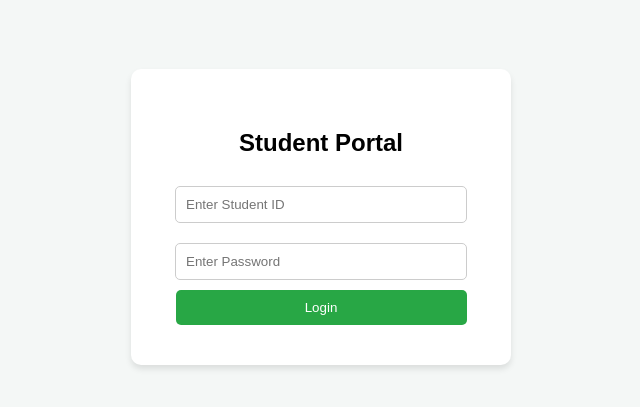
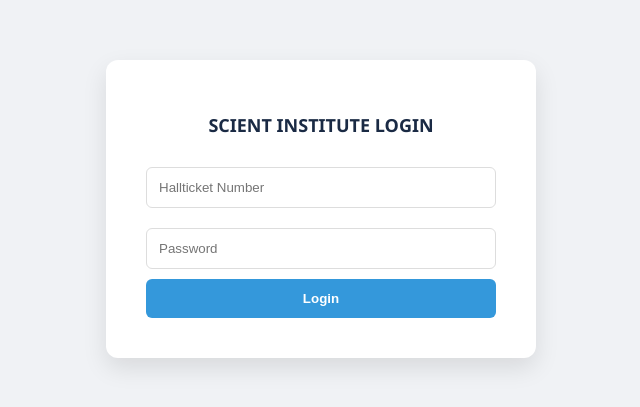
Before and after one commit to siddhurepakula3-gif/student-feedback-portal, a website: page index.html in a window 1280 px wide. Shown: the part 191-598 px from the top of the page, without its empty margins (319-959 px from the left). Drawn offline with Linux system fonts and the light colour scheme.

Commit message:
Update index.html

```diff
--- a/index.html
+++ b/index.html
@@ -1,21 +1,22 @@
 <!DOCTYPE html>
 <html>
 <head>
-    <title>Student Login</title>
+    <title>Scient Institute - Student Login</title>
     <style>
-        /* This part makes the page look pretty */
-        body { font-family: sans-serif; display: flex; justify-content: center; align-items: center; height: 100vh; background-color: #f4f7f6; }
-        .login-box { background: white; padding: 40px; border-radius: 10px; box-shadow: 0 4px 6px rgba(0,0,0,0.1); width: 300px; text-align: center; }
-        input { width: 90%; padding: 10px; margin: 10px 0; border: 1px solid #ccc; border-radius: 5px; }
-        button { width: 97%; padding: 10px; background-color: #28a745; color: white; border: none; border-radius: 5px; cursor: pointer; }
+        body { font-family: 'Segoe UI', sans-serif; background: #f0f2f5; display: flex; justify-content: center; align-items: center; height: 100vh; margin: 0; }
+        .login-card { background: white; padding: 40px; border-radius: 12px; box-shadow: 0 10px 25px rgba(0,0,0,0.1); width: 350px; text-align: center; }
+        h1 { color: #1a2a44; font-size: 18px; margin-bottom: 20px; }
+        input { width: 100%; padding: 12px; margin: 10px 0; border: 1px solid #ddd; border-radius: 6px; box-sizing: border-box; }
+        button { width: 100%; padding: 12px; background: #3498db; color: white; border: none; border-radius: 6px; cursor: pointer; font-weight: bold; }
+        button:hover { background: #2980b9; }
     </style>
 </head>
 <body>
-    <div class="login-box">
-        <h2>Student Portal</h2>
+    <div class="login-card">
+        <h1>SCIENT INSTITUTE LOGIN</h1>
         <form action="/login" method="POST">
-            <input type="text" name="username" placeholder="Enter Student ID" required>
-            <input type="password" name="password" placeholder="Enter Password" required>
+            <input type="text" name="username" placeholder="Hallticket Number" required>
+            <input type="password" name="password" placeholder="Password" required>
             <button type="submit">Login</button>
         </form>
     </div>
```
